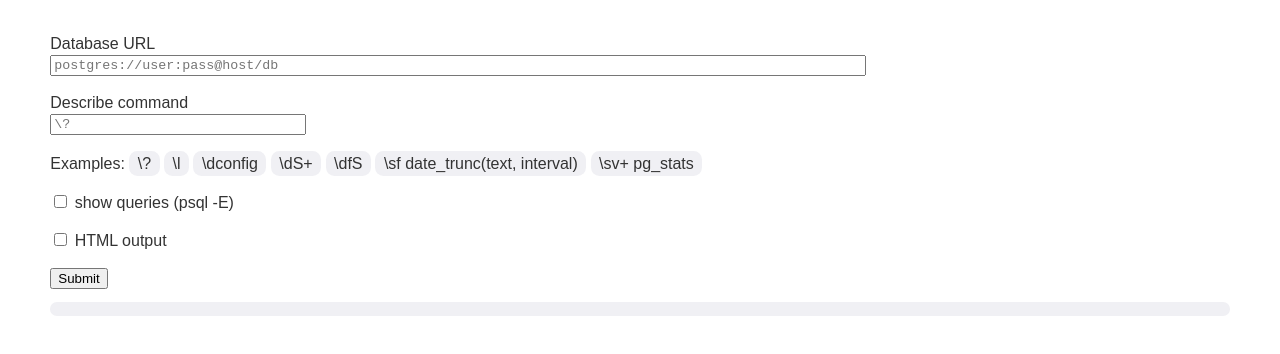
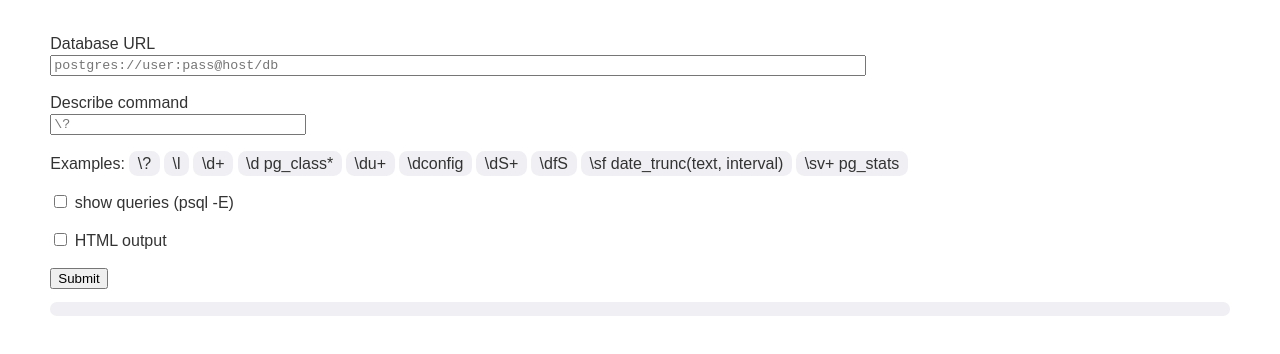
Before and after one commit to neondatabase/psql-describe, a website: page demo/index.html in a window 1280 px wide. Drawn offline with Linux system fonts and the light colour scheme.

Commit message:
Added examples

```diff
--- a/demo/index.html
+++ b/demo/index.html
@@ -70,7 +70,7 @@
   Describe command<br>
   <input type="text" size="30" placeholder="\?" id="sql" />
 </p>
-<p>Examples: <span id="examples"><a href="#">\?</a> <a href="#">\l</a> <a href="#">\dconfig</a> <a href="#">\dS+</a> <a href="#">\dfS</a> <a href="#">\sf date_trunc(text, interval)</a> <a href="#">\sv+ pg_stats</a></span></p>
+<p>Examples: <span id="examples"><a href="#">\?</a> <a href="#">\l</a> <a href="#">\d+</a> <a href="#">\d pg_class*</a> <a href="#">\du+</a> <a href="#">\dconfig</a> <a href="#">\dS+</a> <a href="#">\dfS</a> <a href="#">\sf date_trunc(text, interval)</a> <a href="#">\sv+ pg_stats</a></span></p>
 <p>
   <label><input type="checkbox" id="echohidden" /> show queries (psql -E)</label>
 </p>
```
